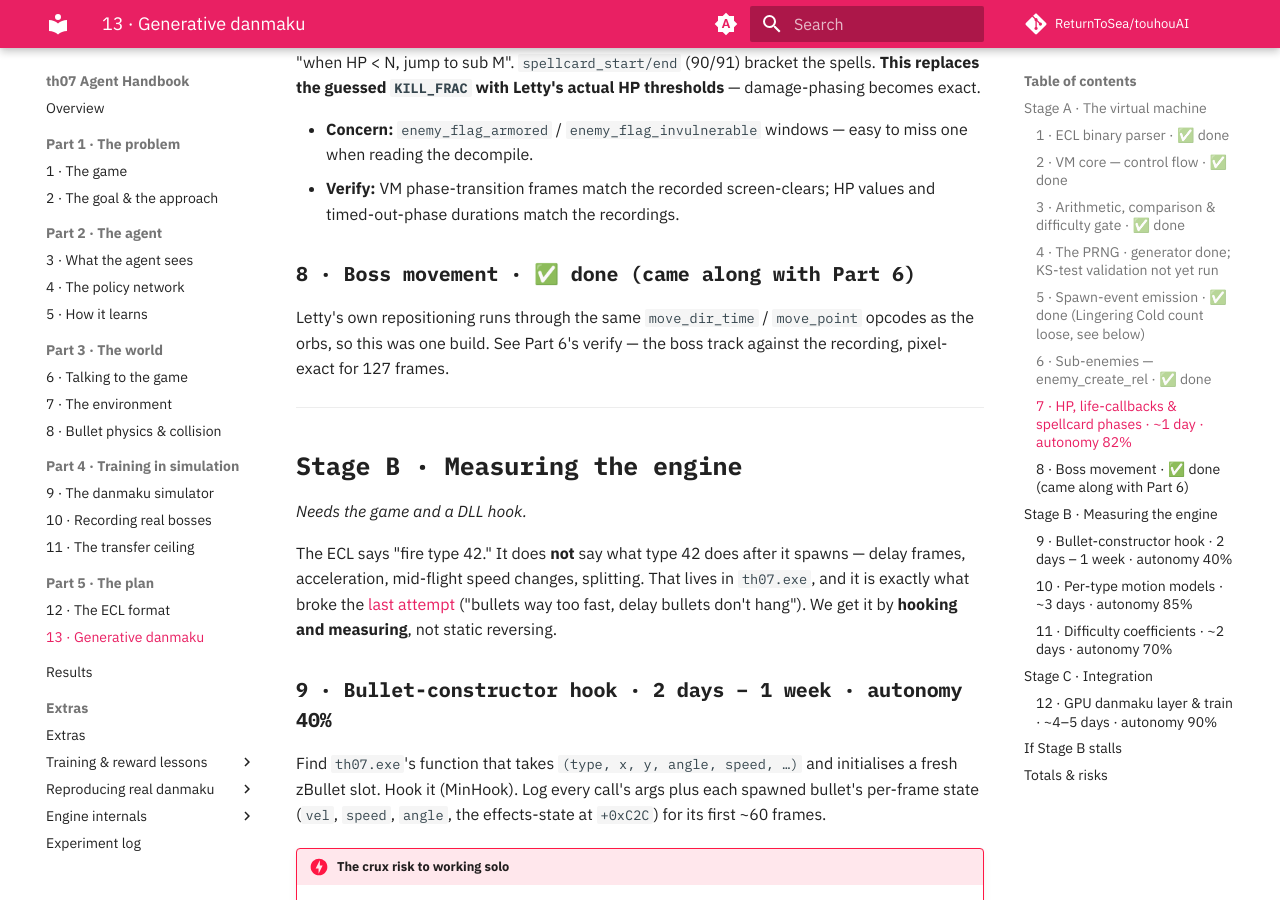
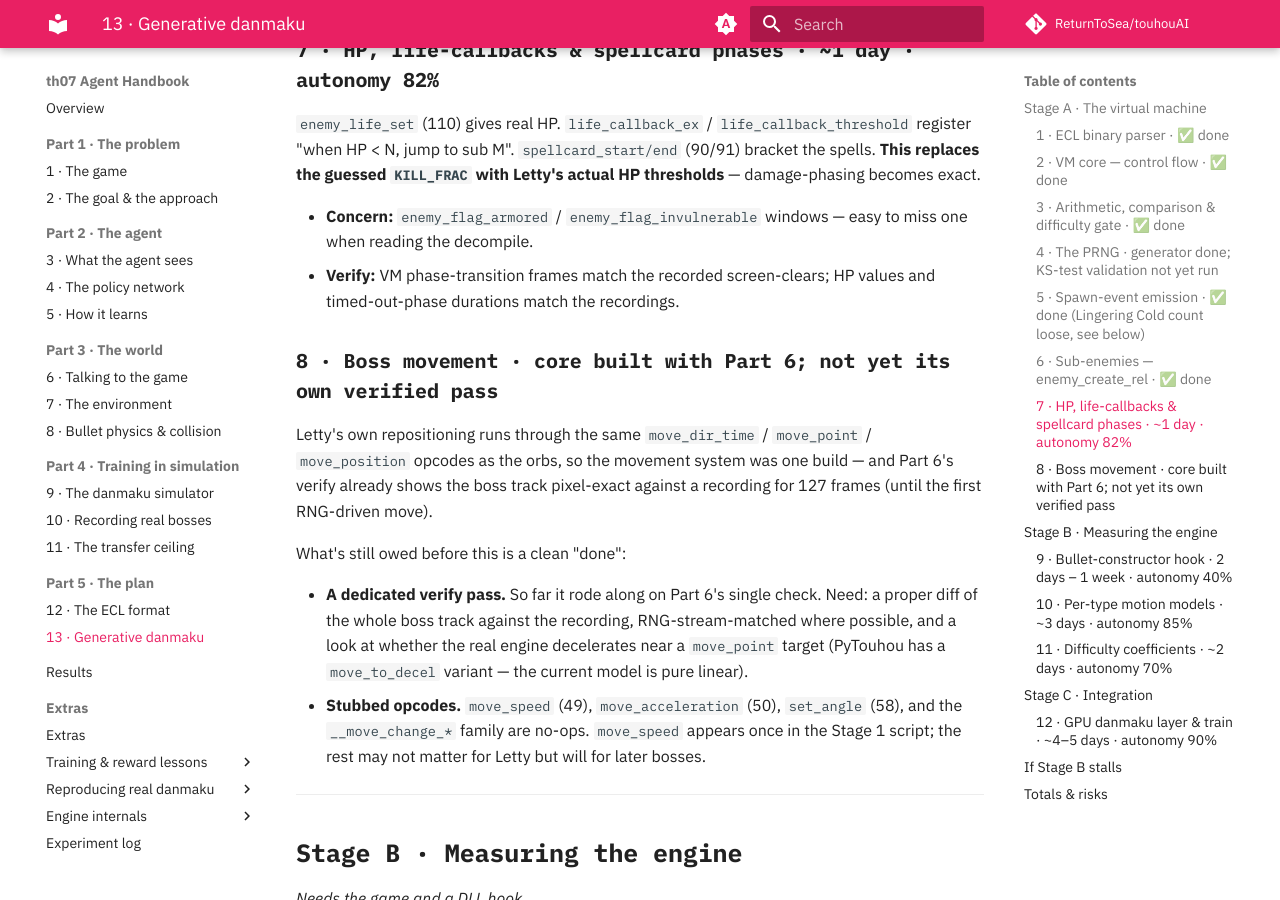
Before and after one commit to ReturnToSea/touhouAI, an MkDocs documentation site: the page built from docs/ecl-vm.md, in a window 1280 px wide and 900 px high, scrolled down 3964 px. Built offline with MkDocs 1.6.1 and Material for MkDocs 9.7.7, drawn with Linux system fonts in a browser that asks for light colours; comment, search, counter and statistics services are not loaded; some of the changed text lies outside the part shown.

Commit message:
docs: correct Part 8 status — built with Part 6, not its own verified pass
Part 8's movement system was built during Part 6 (orbs and the boss use the
same opcodes) and the boss track matches a recording pixel-exact on the
deterministic frames — but it never got a dedicated verify pass, uses
pure-linear interpolation (real engine may decelerate near a move_point
target), and stubs move_speed/move_acceleration/set_angle/__move_change_*.
"Done" was ahead of that. Now: Parts 1-3/5/6 done & verified; 4, 7, 8 partial.

Co-Authored-By: Claude Sonnet 5 <noreply@anthropic.com>
Claude-Session: https://claude.ai/code/session_01HvK66xWtekmqmw4fENNeN8

```diff
--- a/docs/ecl-vm.md
+++ b/docs/ecl-vm.md
@@ -9,18 +9,23 @@ The downstream pipeline — collision, obs, PPO, the real-game daemon — does n
 change. The VM replaces *where the bullet positions come from*, nothing else.
 
 !!! note "Where Stage A stands"
-    Parts 1, 2, 3, 5, 6, and 8 are done — six of eight in Stage A. `sim/ecl/`
-    parses every stage's binary byte-exact, runs Letty's real script frame by
-    frame (control flow, the phase machine, arithmetic, a working PRNG),
-    recurses into her sub-enemies, and moves both her and them — the boss's own
-    track lands **pixel-exact against a recording for 127 frames**, until the
-    first RNG-driven choice. Bullet **spawn events** come out the other end
-    (count, type, position, angle, speed) within a few percent of the recorded
-    birth counts. What's left in Stage A: Part 4's KS-test validation of the
-    RNG (the generator is built; the statistical check against recorded spreads
-    isn't run yet) and Part 7 (real HP thresholds — wired into the phase
-    machine already, needs a damage model to exercise). No bullet **motion**
-    yet — that's Stage B.
+    **Parts 1, 2, 3, 5, 6 are done and verified.** `sim/ecl/` parses every
+    stage's binary byte-exact, runs Letty's real script frame by frame (control
+    flow, the phase machine, arithmetic, a working PRNG), recurses into her
+    sub-enemies, and moves both her and them — the boss's own track lands
+    **pixel-exact against a recording for 127 frames**, until the first
+    RNG-driven choice. Bullet **spawn events** come out the other end (count,
+    type, position, angle, speed) within a few percent of the recorded birth
+    counts.
+
+    Partial: **Part 4** (the PRNG generator is built; the KS test against
+    recorded spreads isn't run yet), **Part 7** (HP thresholds — the callback
+    mechanism is wired into the phase machine, but nothing exercises it without
+    a damage model), **Part 8** (the movement system is built and matches the
+    recording on the deterministic frames, but it hasn't had its own verify
+    pass and a few move-tuning opcodes are stubbed).
+
+    No bullet **motion** yet — that's Stage B.
     - All six PCB stage ECLs decompiled (`tools/th07_ecl/`), Letty isolated, the
       opcode map `th07.eclm`
     - A dead VM skeleton (`sim/ecl_vm.py` + `ecl_parse/expand/bullet`) from the
@@ -190,11 +195,24 @@ too, so Part 8's opcodes came along with it:
 - **Verify:** VM phase-transition frames match the recorded screen-clears; HP
   values and timed-out-phase durations match the recordings.
 
-### 8 · Boss movement · ✅ done (came along with Part 6)
+### 8 · Boss movement · core built with Part 6; not yet its own verified pass
 
 Letty's own repositioning runs through the same `move_dir_time` / `move_point`
-opcodes as the orbs, so this was one build. See Part 6's verify — the boss
-track against the recording, pixel-exact for 127 frames.
+/ `move_position` opcodes as the orbs, so the movement system was one build —
+and Part 6's verify already shows the boss track pixel-exact against a
+recording for 127 frames (until the first RNG-driven move).
+
+What's still owed before this is a clean "done":
+
+- **A dedicated verify pass.** So far it rode along on Part 6's single check.
+  Need: a proper diff of the whole boss track against the recording,
+  RNG-stream-matched where possible, and a look at whether the real engine
+  decelerates near a `move_point` target (PyTouhou has a `move_to_decel`
+  variant — the current model is pure linear).
+- **Stubbed opcodes.** `move_speed` (49), `move_acceleration` (50),
+  `set_angle` (58), and the `__move_change_*` family are no-ops. `move_speed`
+  appears once in the Stage 1 script; the rest may not matter for Letty but
+  will for later bosses.
 
 ---
 
```
Also changed, not shown: README.md (+4 -2 lines), docs/index.md (+5 -4 lines), tools/th07_ecl/README.md (+8 -6 lines).
